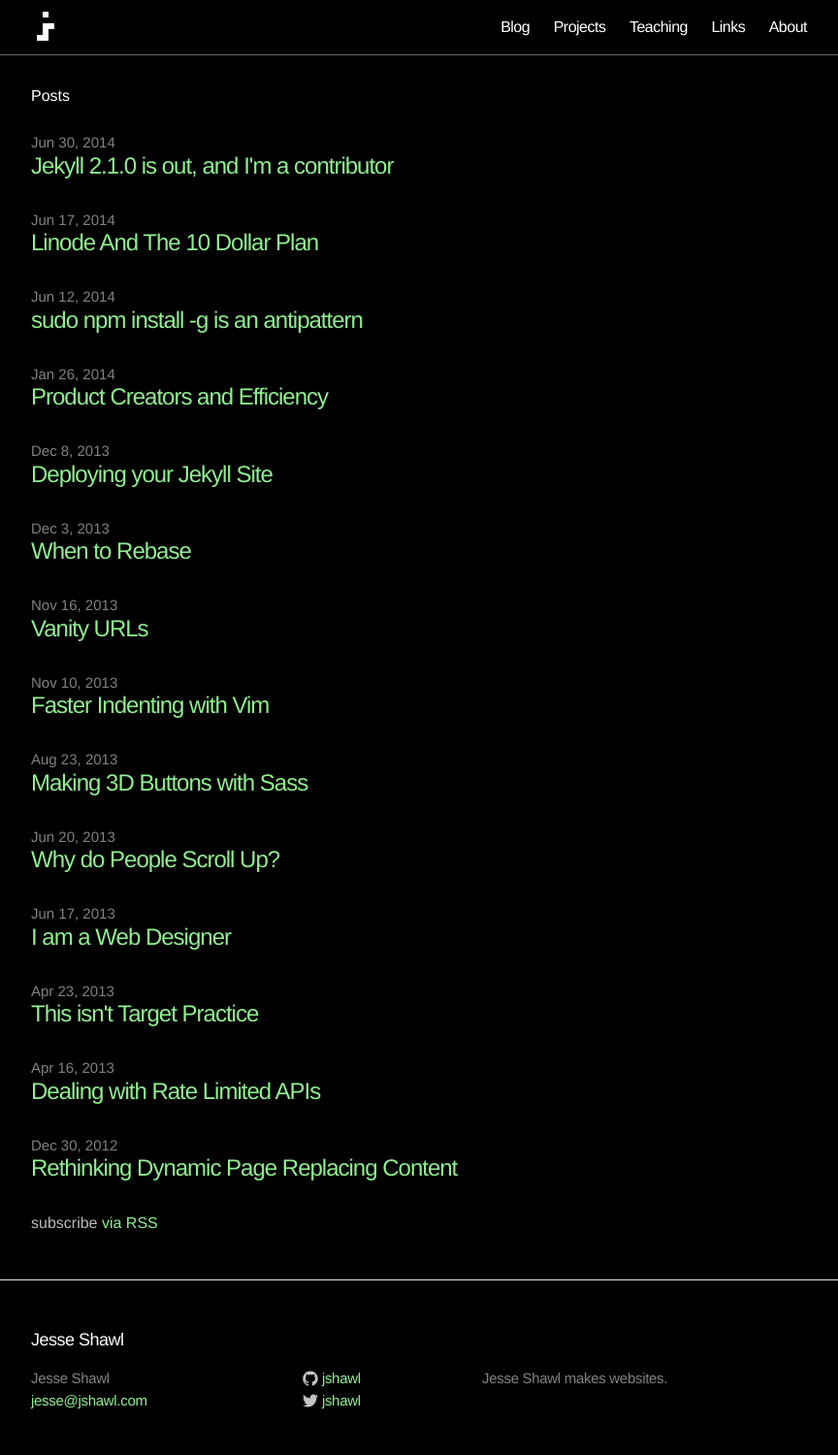
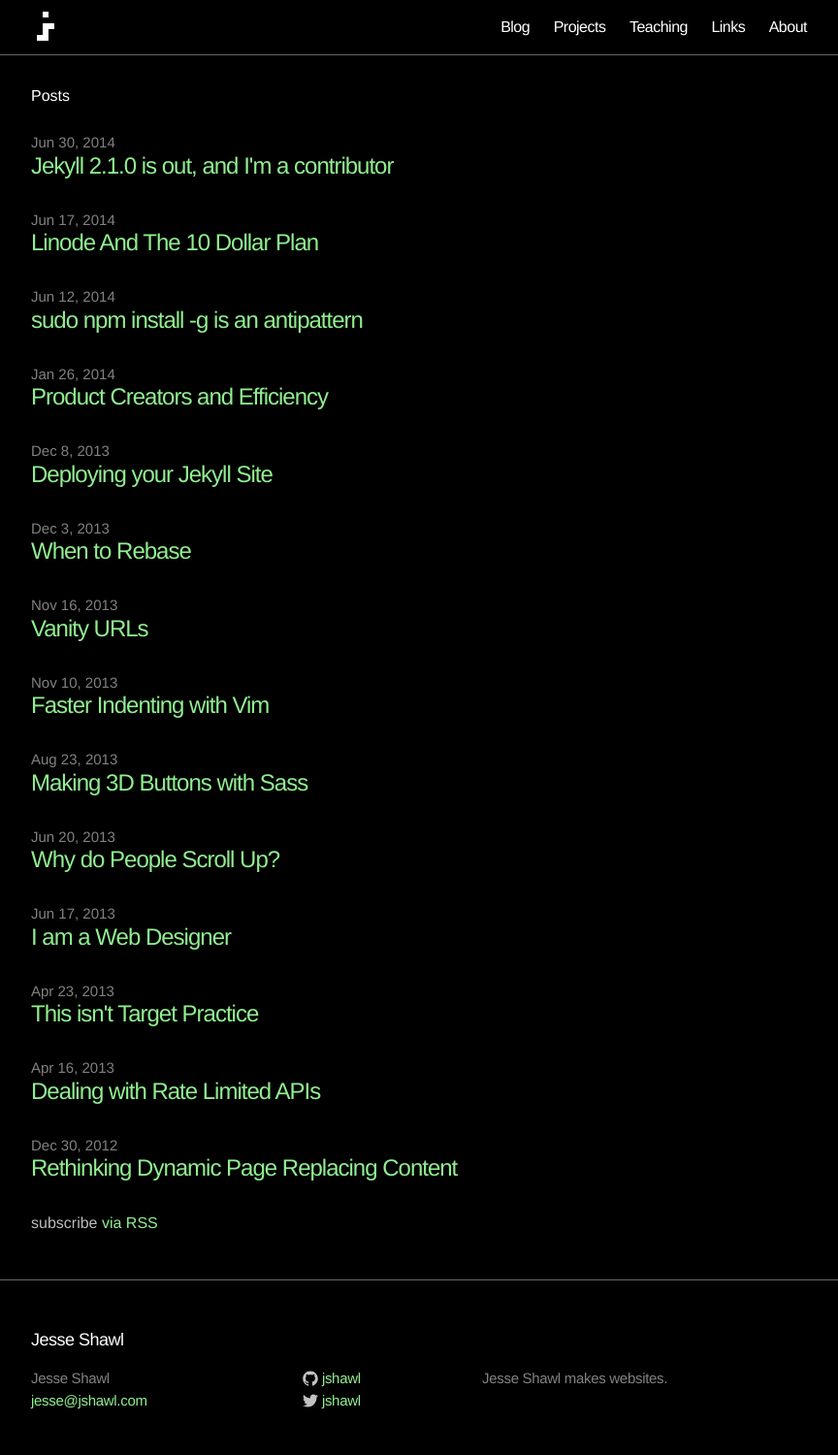
Before and after one commit to jshawl/jesse.sh, a Jekyll site: the page built from index.html, in a window 1280 px wide. Shown: the whole page at 97% size, without its empty margins (208-1072 px from the left). Built offline with Jekyll 4.4.1, drawn with Linux system fonts in a browser that asks for light colours.

Commit message:
make borders match because duh

```diff
--- a/css/main.scss
+++ b/css/main.scss
@@ -149,7 +149,7 @@
 /* Site footer */
 
 .site-footer {
-  border-top: 1px solid #e8e8e8;
+  border-top: 1px solid #666;
   padding: 30px 0;
 }
 
```
